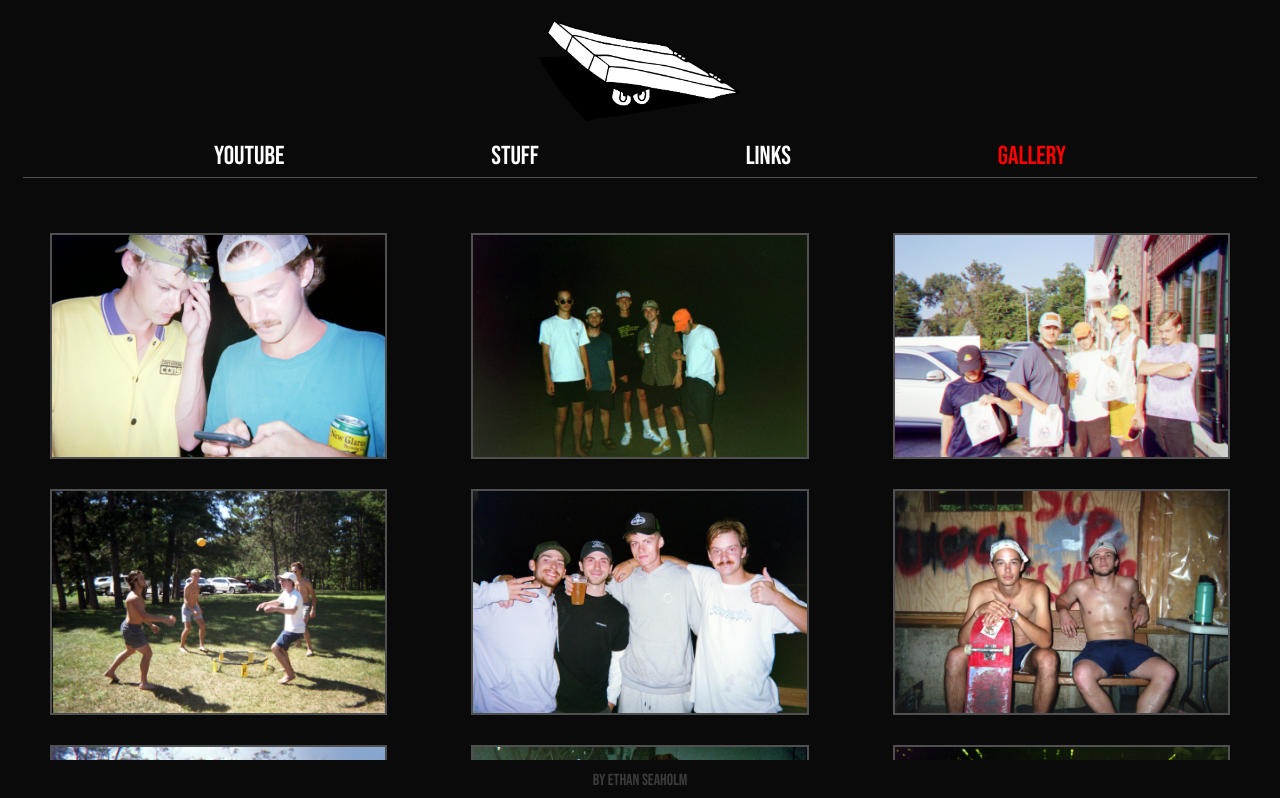
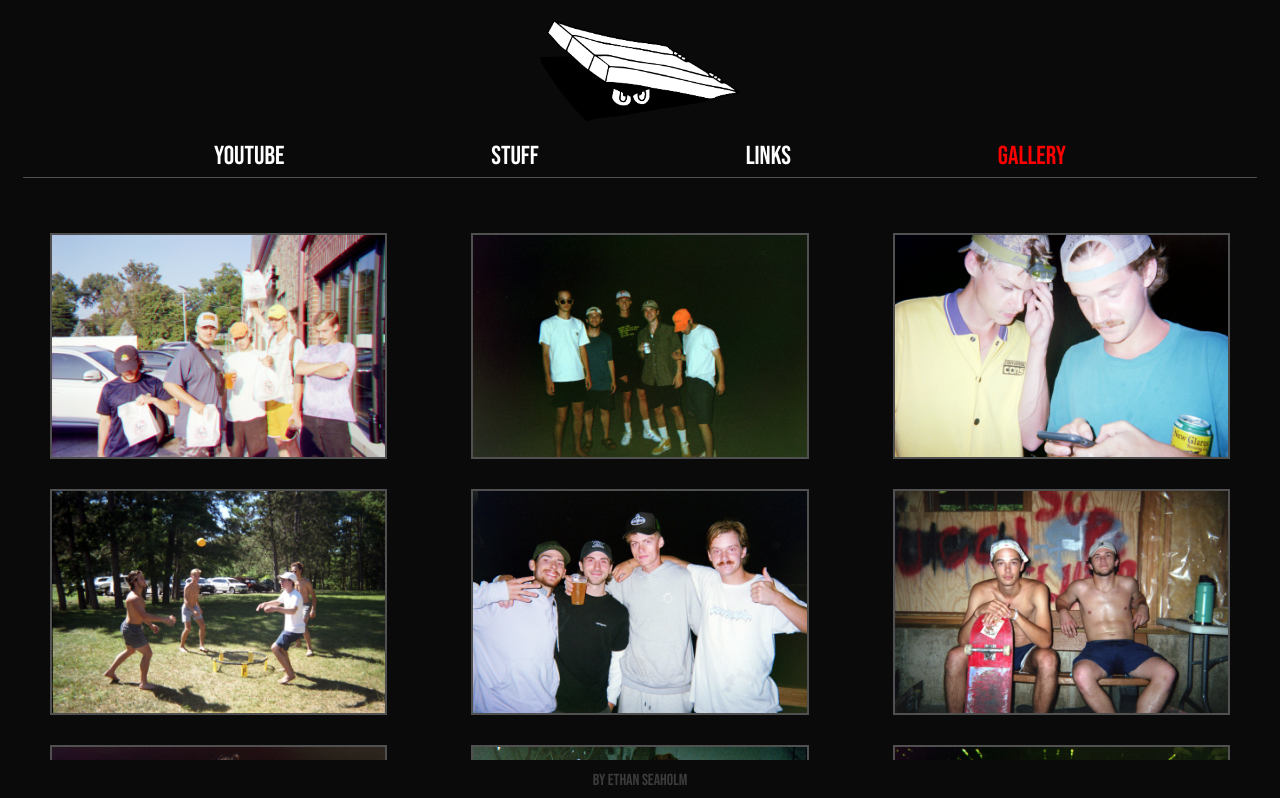
Before and after one commit to EthanSeaholm/Sensational-Chicago, a React (Create React App) app: page /gallery in a window 1280 px wide. Shown: the top 798 px of the page. Built offline with nearby package versions, Linux system fonts and the light colour scheme; a web font is replaced by a local one.

Commit message:
quick gallery update

```diff
--- a/src/components/Gallery.js
+++ b/src/components/Gallery.js
@@ -18,8 +18,9 @@ import photo14 from "../gallery-resources/photos/p14.jpg";
 import photo15 from "../gallery-resources/photos/p15.jpg";
 import photo16 from "../gallery-resources/photos/p16.jpg";
 import photo17 from "../gallery-resources/photos/p17.jpg";
-import photo18 from "../gallery-resources/photos/p18.jpg";
+// import photo18 from "../gallery-resources/photos/p18.jpg";
 import photo19 from "../gallery-resources/photos/p19.jpg";
+import photo20 from "../gallery-resources/photos/p20.jpg";
 import { useState } from "react";
 
 /**
@@ -43,9 +44,10 @@ const photos = [
   //     "(L to R) Thomas, Josh, Rex, & Jonathan - Camping in Wisconsin, Summer 2022.",
   // },
   {
-    id: 19,
-    photoLink: photo19,
-    description: "Thomas & Rex - Camping in Wisconsin, Summer 2022.",
+    id: 16,
+    photoLink: photo16,
+    description:
+      "(L to R) Jonathan, Devan, Josh, Thomas, & Rex - Fry the Coop, Summer 2021.",
   },
   {
     id: 2,
@@ -54,10 +56,9 @@ const photos = [
       "(L to R) Neil, Jonathan, Thomas, Ethan, & Josh - Josh's 22nd birthday at his house, Summer 2021.",
   },
   {
-    id: 16,
-    photoLink: photo16,
-    description:
-      "(L to R) Jonathan, Devan, Josh, Thomas, & Rex - Fry the Coop, Summer 2021.",
+    id: 19,
+    photoLink: photo19,
+    description: "Thomas & Rex - Camping in Wisconsin, Summer 2022.",
   },
   {
     id: 4,
@@ -83,9 +84,9 @@ const photos = [
   //     "(L to R) Rex, Josh, Thomas, & Jonathan - New Year's Eve in Marco Island, FL, 2020.",
   // },
   {
-    id: 18,
-    photoLink: photo18,
-    description: "Jonathan & Josh - Fishing in Elgin, IL, Summer 2022.",
+    id: 20,
+    photoLink: photo20,
+    description: "Neil & the essentials - Camping in Wisconsin, Summer 2022.",
   },
   // {
   //   id: 8,
```
Also changed, not shown: src/gallery-resources/photos/p20.jpg (added).
